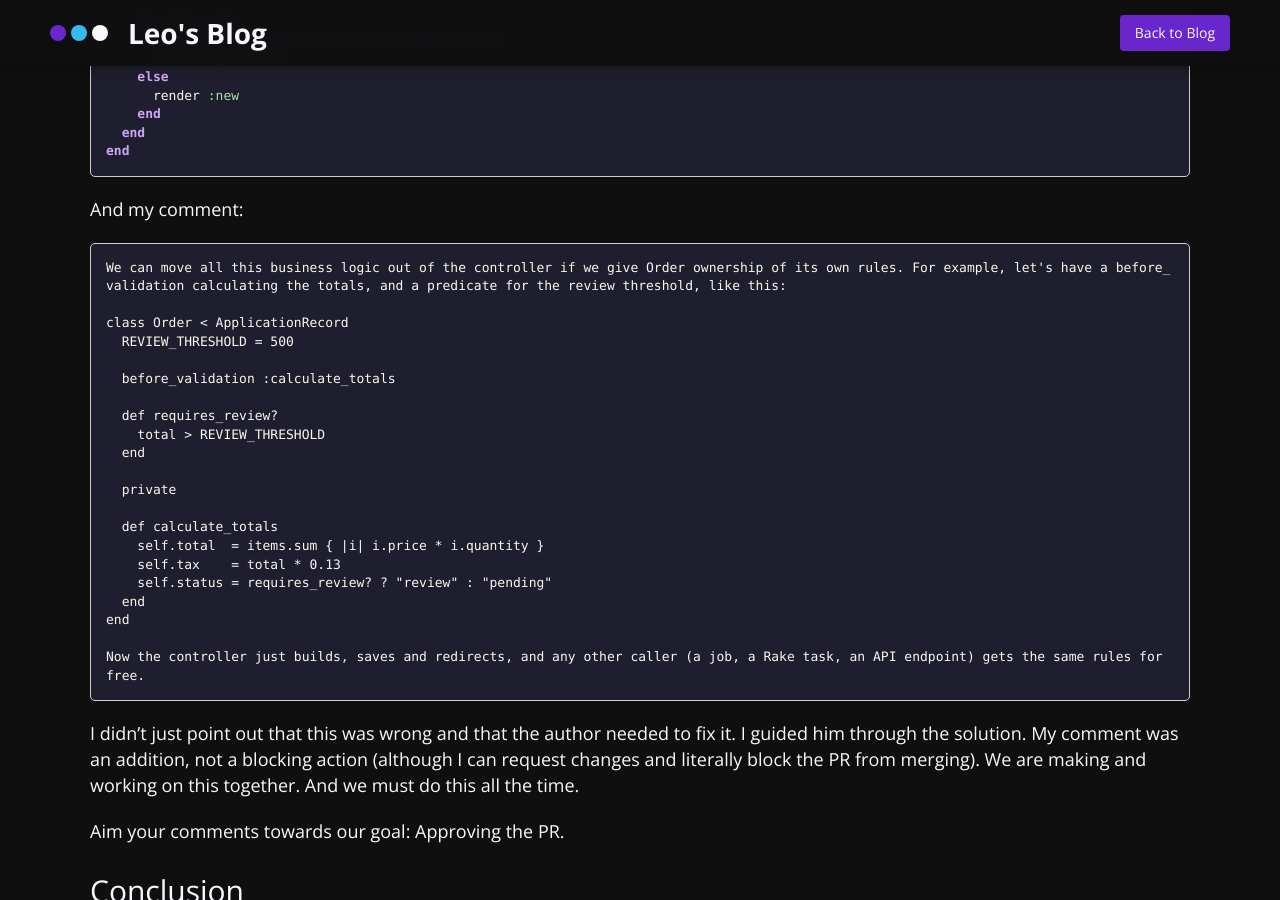
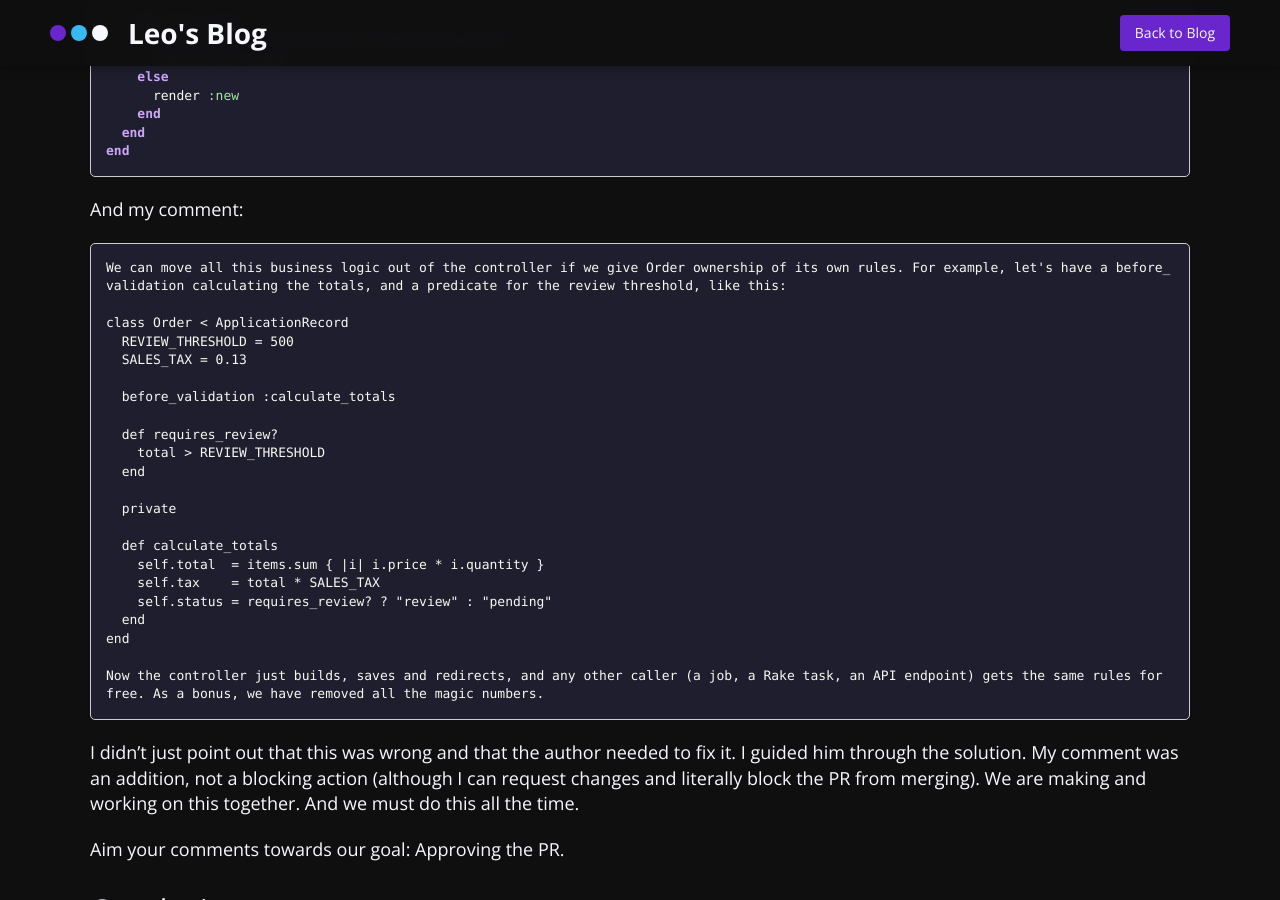
Before and after one commit to dantetekanem/dantetekanem.github.io, a Jekyll site: the page built from _posts/2026-04-18-code-reviews-matter-a-freaking-lot.md, in a window 1280 px wide and 900 px high, scrolled down 6582 px. Built offline with Jekyll 4.4.1, drawn with Linux system fonts in a browser that asks for light colours; some of the changed text lies outside the part shown.

Commit message:
small improvs

````diff
--- a/_posts/2026-04-18-code-reviews-matter-a-freaking-lot.md
+++ b/_posts/2026-04-18-code-reviews-matter-a-freaking-lot.md
@@ -140,7 +140,7 @@ JavaScript and TypeScript:
 
 You'll build your own list over time. The point isn't to memorize smells — it's to train the reflex that says "hold on, that looks wrong" before you even finish reading the method.
 
-[All the Little Things](https://www.youtube.com/watch?v=8bZh5LMaSmE) by [Sandi Metz](https://sandimetz.com/) is amazing. It's not focused necessarily on the topic I'm talking about, though you can easily relate. This is a **must** watch.
+[All the Little Things](https://www.youtube.com/watch?v=8bZh5LMaSmE) by [Sandi Metz](https://sandimetz.com/) is amazing. It's not focused *necessarily* on the topic I'm talking about, though you can easily relate. This is a **must** watch.
 
 ## Ask yourself
 
@@ -194,6 +194,7 @@ We can move all this business logic out of the controller if we give Order owner
 
 class Order < ApplicationRecord
   REVIEW_THRESHOLD = 500
+  SALES_TAX = 0.13
 
   before_validation :calculate_totals
 
@@ -205,12 +206,12 @@ class Order < ApplicationRecord
 
   def calculate_totals
     self.total  = items.sum { |i| i.price * i.quantity }
-    self.tax    = total * 0.13
+    self.tax    = total * SALES_TAX
     self.status = requires_review? ? "review" : "pending"
   end
 end
 
-Now the controller just builds, saves and redirects, and any other caller (a job, a Rake task, an API endpoint) gets the same rules for free.
+Now the controller just builds, saves and redirects, and any other caller (a job, a Rake task, an API endpoint) gets the same rules for free. As a bonus, we have removed all the magic numbers.
 ```
 
 I didn't just point out that this was wrong and that the author needed to fix it. I guided him through the solution. My comment was an addition, not a blocking action (although I can request changes and literally block the PR from merging). We are making and working on this together. And we must do this all the time.
````
Also changed, not shown: other parts of _posts/2026-04-18-code-reviews-matter-a-freaking-lot.md (+2 -2 lines), 2 other files.
